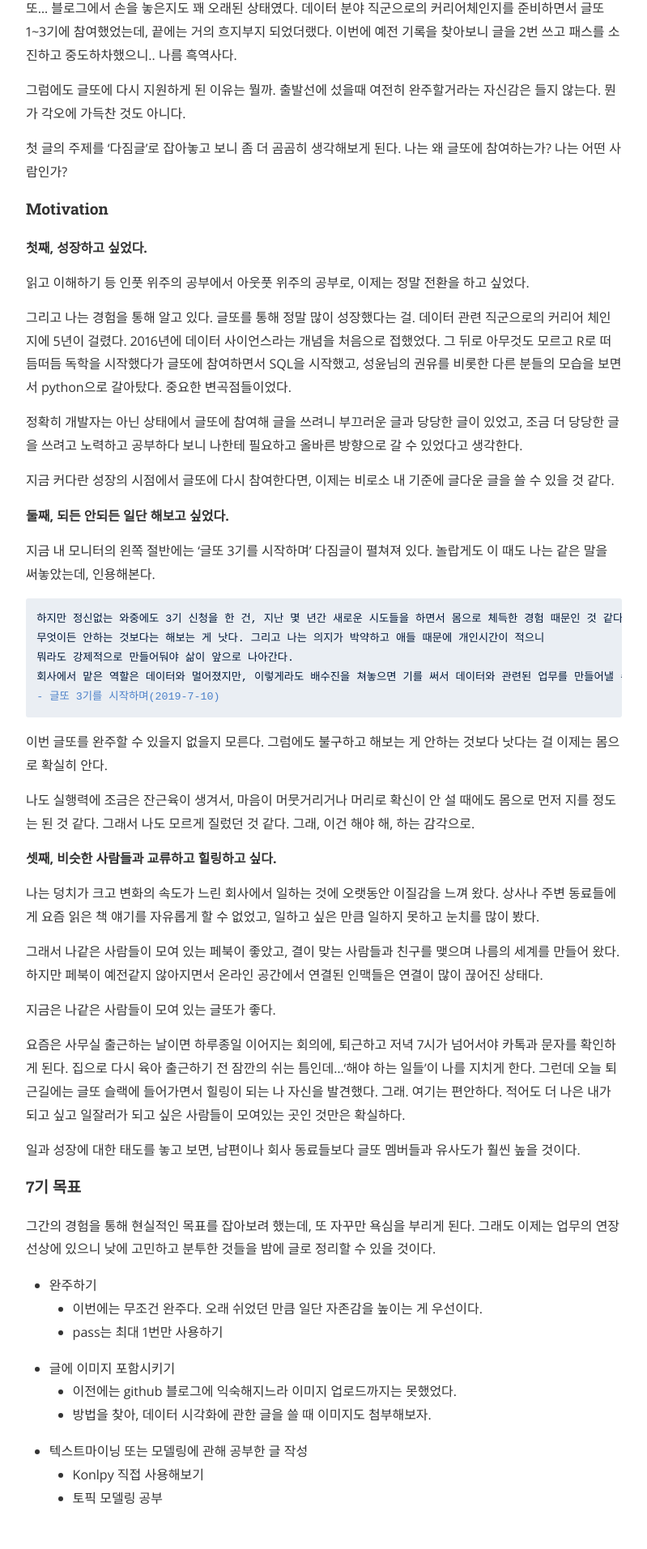
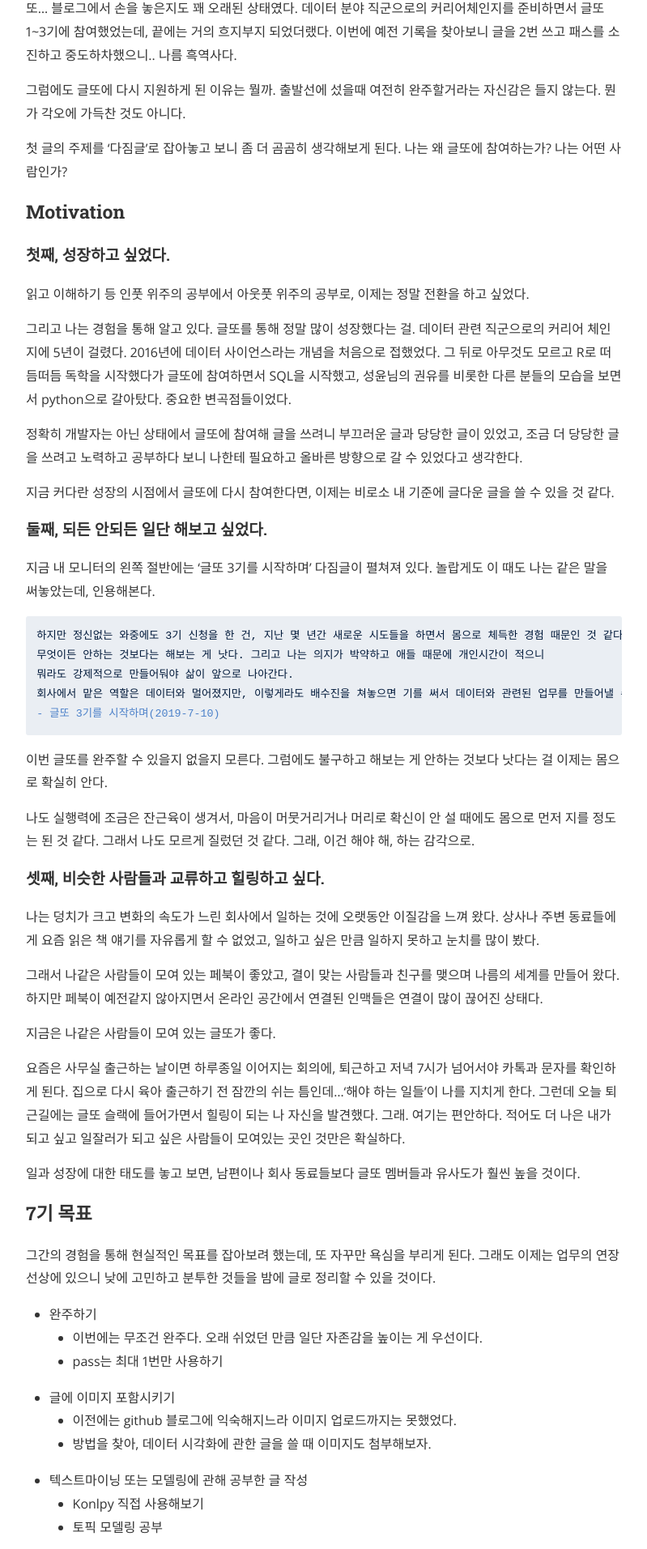
Before and after one commit to JessyMin/jessymin.github.io, a Jekyll site: the page built from _posts/2022-05-10-starting-geultto-7th.md, in a window 1280 px wide. Shown: the part 502-2415 px from the top of the page at 81% size, without its empty margins (240-1039 px from the left). Built offline with Jekyll 4.4.1, drawn with Linux system fonts in a browser that asks for light colours; nearby versions of some CDN libraries.

Commit message:
[edit] title size

```diff
--- a/_posts/2022-05-10-starting-geultto-7th.md
+++ b/_posts/2022-05-10-starting-geultto-7th.md
@@ -25,11 +25,11 @@ category : 'Essay'
 
 첫 글의 주제를 '다짐글'로 잡아놓고 보니 좀 더 곰곰히 생각해보게 된다.
 나는 왜 글또에 참여하는가? 나는 어떤 사람인가?
-<br>
+<br/>
 
-#### Motivation
+### Motivation
 
-<b>첫째, 성장하고 싶었다. </b>
+#### 첫째, 성장하고 싶었다.
 
 읽고 이해하기 등 인풋 위주의 공부에서 아웃풋 위주의 공부로, 이제는 정말 전환을 하고 싶었다.
 
@@ -44,7 +44,7 @@ category : 'Essay'
 지금 커다란 성장의 시점에서 글또에 다시 참여한다면, 이제는 비로소 내 기준에 글다운 글을 쓸 수 있을 것 같다.
 <br/>
 
-<b>둘째, 되든 안되든 일단 해보고 싶었다.</b>
+#### 둘째, 되든 안되든 일단 해보고 싶었다.
 
 지금 내 모니터의 왼쪽 절반에는 '글또 3기를 시작하며' 다짐글이 펼쳐져 있다.
 놀랍게도 이 때도 나는 같은 말을 써놓았는데, 인용해본다.
@@ -62,7 +62,7 @@ category : 'Essay'
 그래서 나도 모르게 질렀던 것 같다. 그래, 이건 해야 해, 하는 감각으로.
 <br/>
 
-<b>셋째, 비슷한 사람들과 교류하고 힐링하고 싶다.</b>
+#### 셋째, 비슷한 사람들과 교류하고 힐링하고 싶다.
 
 나는 덩치가 크고 변화의 속도가 느린 회사에서 일하는 것에 오랫동안 이질감을 느껴 왔다.
 상사나 주변 동료들에게 요즘 읽은 책 얘기를 자유롭게 할 수 없었고,
@@ -81,7 +81,7 @@ category : 'Essay'
 일과 성장에 대한 태도를 놓고 보면, 남편이나 회사 동료들보다 글또 멤버들과 유사도가 훨씬 높을 것이다.
 <br/>
 
-#### 7기 목표
+### 7기 목표
 
 그간의 경험을 통해 현실적인 목표를 잡아보려 했는데, 또 자꾸만 욕심을 부리게 된다.
 그래도 이제는 업무의 연장선상에 있으니 낮에 고민하고 분투한 것들을 밤에 글로 정리할 수 있을 것이다.
@@ -101,3 +101,5 @@ category : 'Essay'
 
 전에는 기술 블로그라고 부르기 민망한 수준이었지만, 이제는 당당하게 데이터 분석가의 블로그라고 말할 수 있는 글들을 써보고 싶다.
 글또 7기 회고글에서는 만족스럽게 올해를 돌아볼 수 있기를.
+
+<br/>
```
